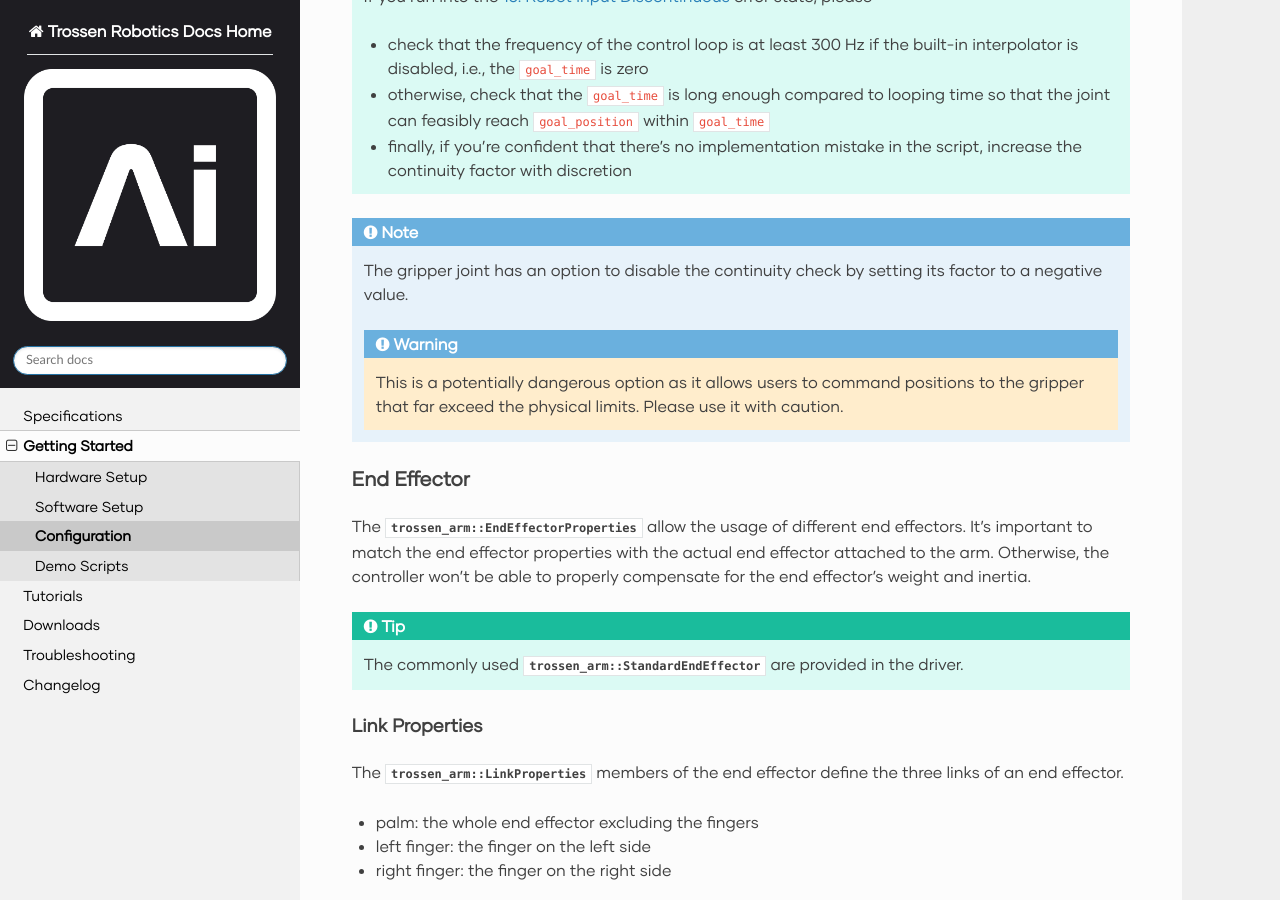
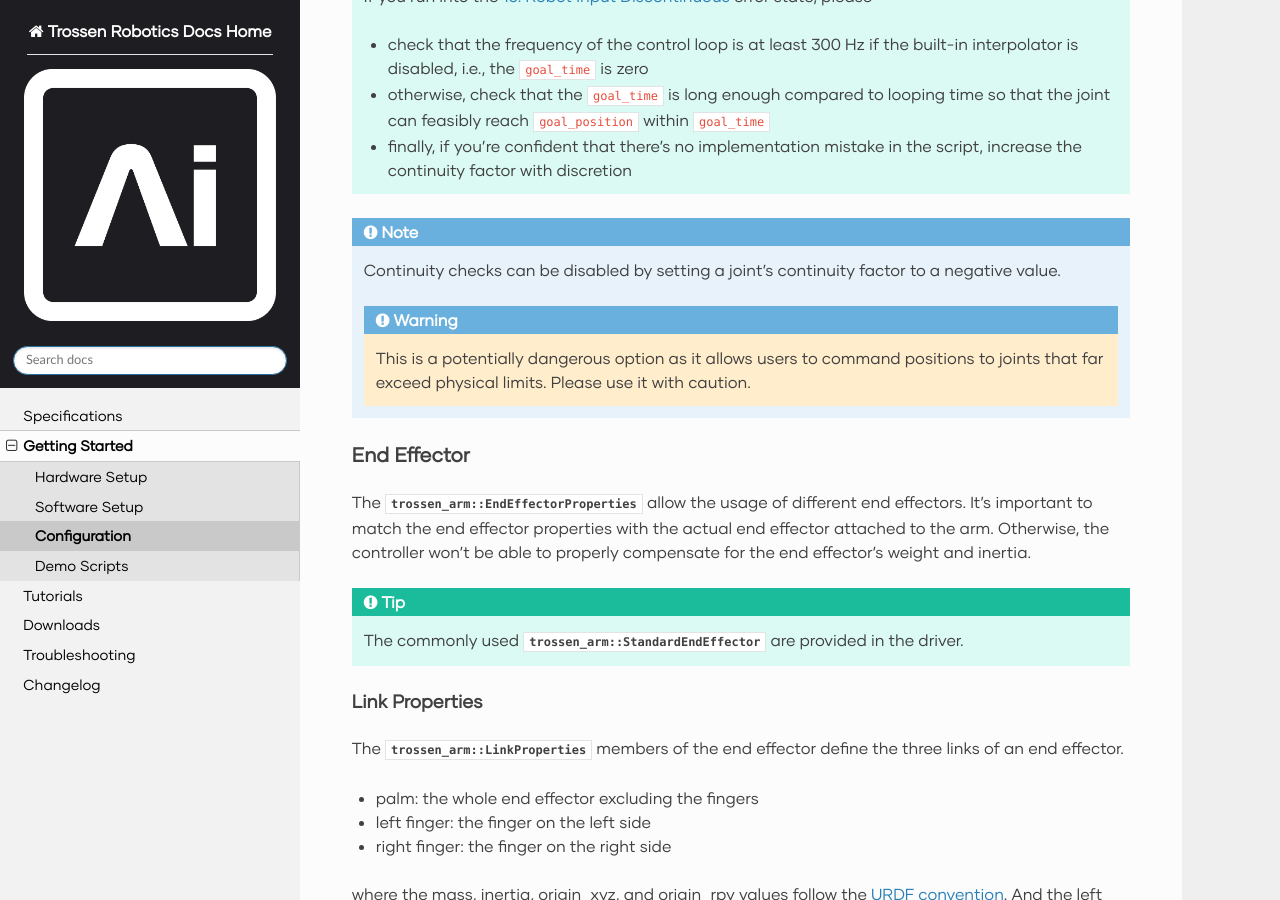
Before and after one commit to TrossenRobotics/trossen_arm, a Sphinx documentation site: the page built from docs/getting_started/configuration.rst, in a window 1280 px wide and 900 px high, scrolled down 5442 px. Built offline with Sphinx 7.4.7 and the Read the Docs theme 3.1.0, drawn with Linux system fonts in a browser that asks for light colours; some web fonts are replaced; pages that are not in the unit, such as notebooks, are missing from menus.

Commit message:
Note change in continuity factor behavior

```diff
--- a/docs/getting_started/configuration.rst
+++ b/docs/getting_started/configuration.rst
@@ -294,11 +294,11 @@ Range: :math:`[1.0, 10.0]`
 
 .. note::
 
-    The gripper joint has an option to disable the continuity check by setting its factor to a negative value.
+    Continuity checks can be disabled by setting a joint's continuity factor to a negative value.
 
     .. warning::
 
-        This is a potentially dangerous option as it allows users to command positions to the gripper that far exceed the physical limits.
+        This is a potentially dangerous option as it allows users to command positions to joints that far exceed physical limits.
         Please use it with caution.
 
 End Effector
```
